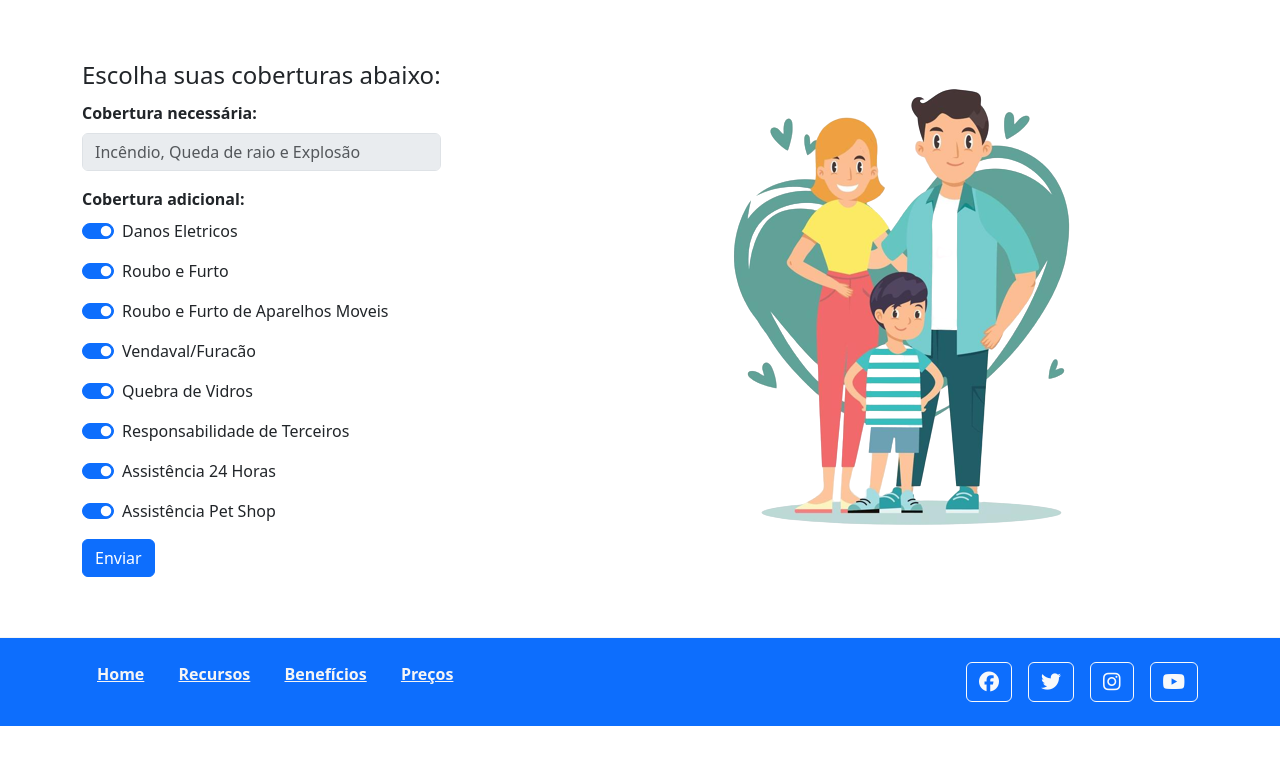
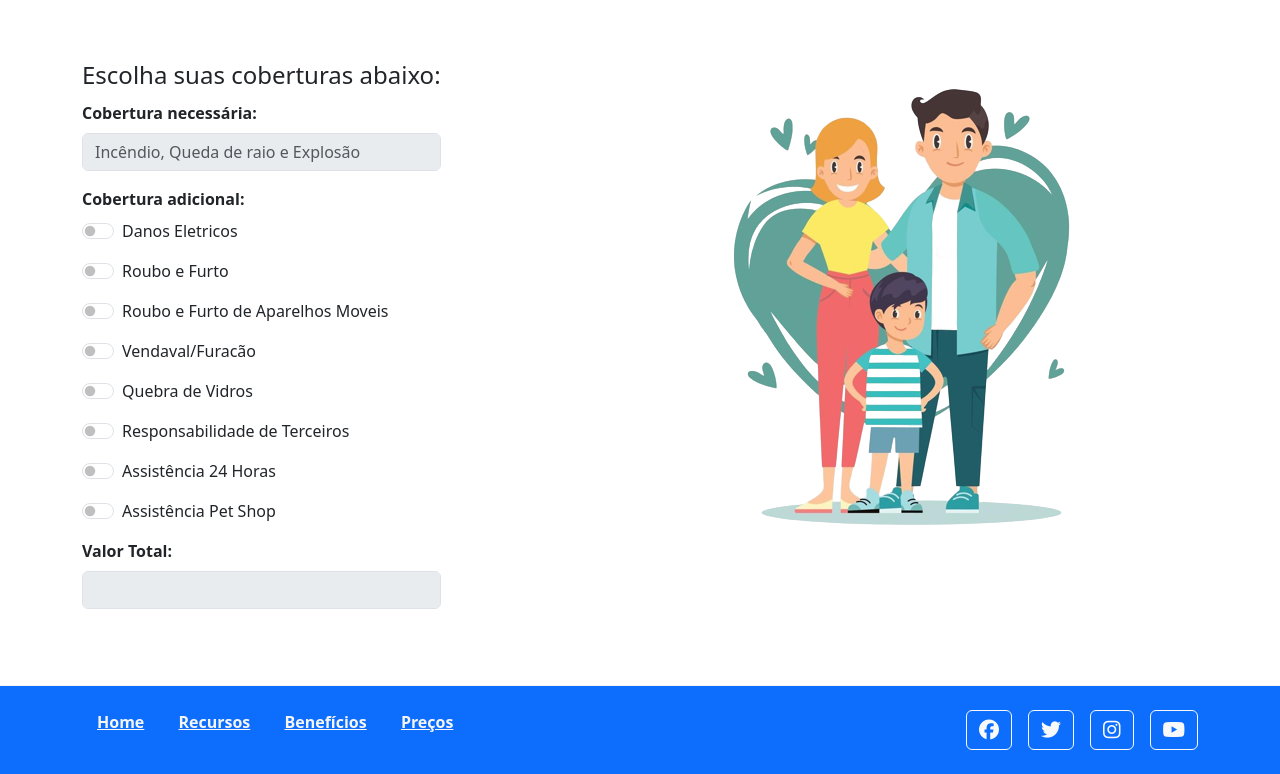
Before and after one commit to brunors1/segres, a plain HTML site: page pages/orçamento.html in a window 1280 px wide. Shown: the part 461-1235 px from the top of the page. Before the commit the page ends 1187 px from the top, so only its background shows below. Drawn offline with nearby package versions, Linux system fonts and the light colour scheme.

Commit message:
alterações e js

```diff
--- /dev/null
+++ b/js/scripts.js
@@ -0,0 +1,11 @@
+function total() {
+    let total = 500;
+    let check = document.getElementsByName("checkbox");
+
+    for (var i = 0; i < check.length; i++) {
+        if (check[i].checked) {
+        total += parseInt(check[i].value);
+        }
+    }
+    console.log("R$ " + total);
+}
--- a/pages/orçamento.html
+++ b/pages/orçamento.html
@@ -12,6 +12,7 @@
     <script src="https://kit.fontawesome.com/aad69c6f9c.js" crossorigin="anonymous"></script>
     <!-- Estilo customizado -->
     <link rel="stylesheet" type="text/css" href="../css/style.css">
+    <script src="../js/scripts.js"></script>
     <title>SEGRES - Seguro Residêncial</title>
   </head>
   <body>
@@ -82,39 +83,42 @@
                       <div class="mb-3">
                         <label for="disabledSelect" class="form-label fw-semibold">Cobertura adicional:</label>
                         <div class="form-check form-switch mb-3 mb-3">
-                            <input class="form-check-input" type="checkbox" role="switch" id="flexSwitchCheckChecked" checked>
+                            <input class="form-check-input" type="checkbox" role="switch" name="checkbox"  value="100" onclick="total()" id="coberturaDE">
                             <label class="form-check-label" for="flexSwitchCheckChecked">Danos Eletricos</label>
                         </div>
                         <div class="form-check form-switch mb-3">
-                            <input class="form-check-input" type="checkbox" role="switch" id="flexSwitchCheckChecked" checked>
+                            <input class="form-check-input" type="checkbox" role="switch" name="checkbox"  value="100" onclick="total()" id="coberturaRF">
                             <label class="form-check-label" for="flexSwitchCheckChecked">Roubo e Furto</label>
                         </div>
                         <div class="form-check form-switch mb-3">
-                            <input class="form-check-input" type="checkbox" role="switch" id="flexSwitchCheckChecked" checked>
+                            <input class="form-check-input" type="checkbox" role="switch" name="checkbox"  value="100" onclick="total()" id="coberturaRFAM">
                             <label class="form-check-label" for="flexSwitchCheckChecked">Roubo e Furto de Aparelhos Moveis</label>
                         </div>
                         <div class="form-check form-switch mb-3">
-                            <input class="form-check-input" type="checkbox" role="switch" id="flexSwitchCheckChecked" checked>
+                            <input class="form-check-input" type="checkbox" role="switch" name="checkbox"  value="100" onclick="total()" id="coberturaVF">
                             <label class="form-check-label" for="flexSwitchCheckChecked">Vendaval/Furacão</label>
                         </div>
                         <div class="form-check form-switch mb-3">
-                            <input class="form-check-input" type="checkbox" role="switch" id="flexSwitchCheckChecked" checked>
+                            <input class="form-check-input" type="checkbox" role="switch" name="checkbox"  value="100" onclick="total()" id="coberturaQV">
                             <label class="form-check-label" for="flexSwitchCheckChecked">Quebra de Vidros</label>
                         </div>
                         <div class="form-check form-switch mb-3">
-                            <input class="form-check-input" type="checkbox" role="switch" id="flexSwitchCheckChecked" checked>
+                            <input class="form-check-input" type="checkbox" role="switch" name="checkbox"  value="100" onclick="total()" id="coberturaRT">
                             <label class="form-check-label" for="flexSwitchCheckChecked">Responsabilidade de Terceiros</label>
                         </div>
                         <div class="form-check form-switch mb-3">
-                            <input class="form-check-input" type="checkbox" role="switch" id="flexSwitchCheckChecked" checked>
+                            <input class="form-check-input" type="checkbox" role="switch" name="checkbox"  value="100" onclick="total()" id="coberturaAH">
                             <label class="form-check-label" for="flexSwitchCheckChecked">Assistência 24 Horas</label>
                         </div>
                         <div class="form-check form-switch mb-3">
-                            <input class="form-check-input" type="checkbox" role="switch" id="flexSwitchCheckChecked" checked>
+                            <input class="form-check-input" type="checkbox" role="switch" name="checkbox"  value="100" onclick="total()" id="coberturaAPS">
                             <label class="form-check-label" for="flexSwitchCheckChecked">Assistência Pet Shop</label>
                         </div>
                       </div>
-                      <button type="submit" class="btn btn-primary">Enviar</button>
+                      <div class="mb-3">
+                        <label for="disabledTextInput" class="form-label fw-semibold">Valor Total:</label>
+                        <input type="text" id="valorTotal" class="form-control" placeholder="" disabled>
+                      </div>
                     </fieldset>
                   </form>
             </div>
```
Also changed, not shown: index.html (+1 -0 lines).
